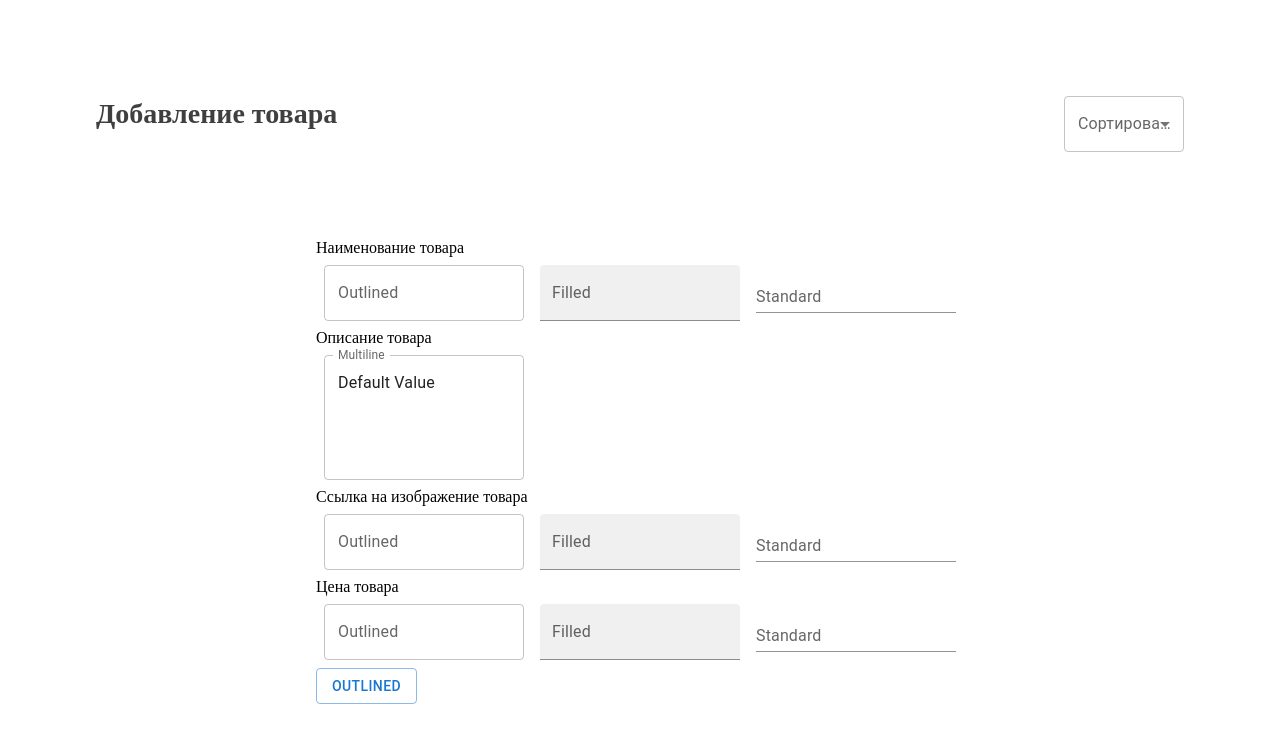
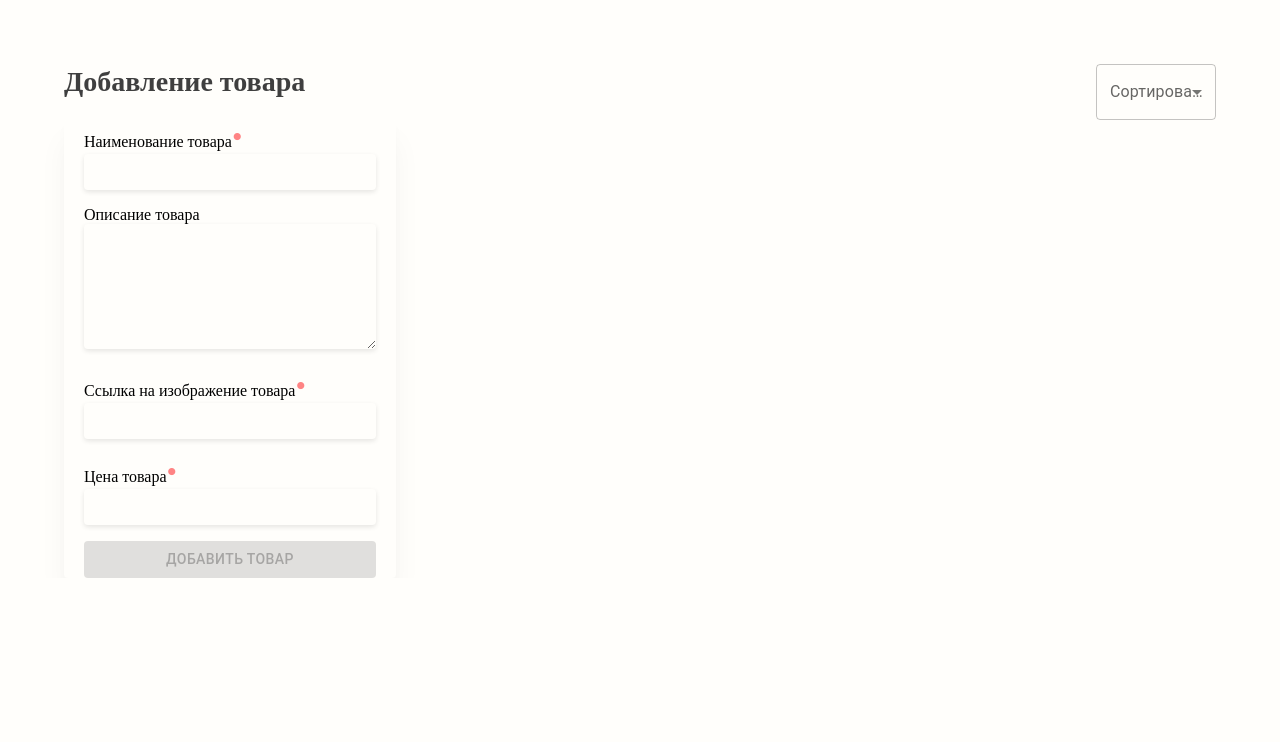
Before and after one commit to icepik77/productLoader, a Next.js app in the folder product-loader/: page / in a window 1280 px wide. Shown: the top 742 px of the page. Built offline with nearby package versions, Linux system fonts and the light colour scheme.

Commit message:
add product layout

```diff
--- a/product-loader/components/button.tsx
+++ /dev/null
@@ -1,11 +0,0 @@
-import * as React from 'react';
-import Stack from '@mui/material/Stack';
-import Button from '@mui/material/Button';
-
-export default function BasicButtons() {
-    return (
-        <Stack spacing={2} direction="row">
-            <Button variant="outlined">Outlined</Button>
-        </Stack>
-    );
-}
--- a/product-loader/components/multiline.tsx
+++ /dev/null
@@ -1,24 +0,0 @@
-import * as React from 'react';
-import Box from '@mui/material/Box';
-import TextField from '@mui/material/TextField';
-
-export default function MultilineTextFields() {
-    return (
-        <Box
-            component="form"
-            sx={{
-                '& .MuiTextField-root': { m: 1, width: '25ch' },
-            }}
-            noValidate
-            autoComplete="off"
-        >
-            <TextField
-                id="outlined-multiline-static"
-                label="Multiline"
-                multiline
-                rows={4}
-                defaultValue="Default Value"
-            />
-        </Box>
-    );
-}
--- a/product-loader/components/textInput.tsx
+++ /dev/null
@@ -1,20 +0,0 @@
-import * as React from 'react';
-import Box from '@mui/material/Box';
-import TextField from '@mui/material/TextField';
-
-export default function BasicTextFields() {
-    return (
-        <Box
-            component="form"
-            sx={{
-                '& > :not(style)': { m: 1, width: '25ch' },
-            }}
-            noValidate
-            autoComplete="off"
-        >
-            <TextField id="outlined-basic" label="Outlined" variant="outlined" />
-            <TextField id="filled-basic" label="Filled" variant="filled" />
-            <TextField id="standard-basic" label="Standard" variant="standard" />
-        </Box>
-    );
-}
--- a/product-loader/package.json
+++ b/product-loader/package.json
@@ -9,8 +9,9 @@
     "lint": "next lint"
   },
   "dependencies": {
-    "@emotion/react": "^11.10.5",
-    "@emotion/styled": "^11.10.5",
+    "@emotion/core": "^11.0.0",
+    "@emotion/react": "^11.10.6",
+    "@emotion/styled": "^11.10.6",
     "@mui/icons-material": "^5.11.9",
     "@mui/material": "^5.11.9",
     "@mui/styled-engine-sc": "^5.11.9",
--- a/product-loader/pages/index.tsx
+++ b/product-loader/pages/index.tsx
@@ -4,13 +4,20 @@ import { Inter } from '@next/font/google'
 import styles from '@/styles/Home.module.css'
 import BasicSelect from '@/components/select'
 import myStyles from '@/styles/myStyles.module.scss'
-import BasicTextFields from '@/components/textInput'
-import MultilineTextFields from '@/components/multiline'
-import BasicButtons from '@/components/button'
+import TextField from '@mui/material/TextField'
+import Button, { ButtonProps } from '@mui/material/Button'
+import { styled } from '@mui/material/styles'
+import { grey } from '@mui/material/colors'
+import photo from '../assets/img/photo.png'
 
 
-
-
+// const ColorButton = styled(Button)<ButtonProps>(({ theme }) => ({
+//   color: theme.palette.getContrastText(grey[500]),
+//   backgroundColor: grey[500],
+//   '&:hover': {
+//     backgroundColor: grey[700],
+//   },
+// }));
 
 const inter = Inter({ subsets: ['latin'] })
 
@@ -27,34 +34,38 @@ export default function Home() {
           href="https://fonts.googleapis.com/icon?family=Material+Icons"
         />
       </Head>
-      <main className={styles.main}>
       <div className={myStyles.topBlock}>
         <h1>
           Добавление товара
         </h1>
         <BasicSelect />
       </div>
-        <div className='product'>
-          <div className='product__add'>
-            <form action="">
-              Наименование товара
-              <BasicTextFields />
-              Описание товара
-              <MultilineTextFields />
-              Ссылка на изображение товара
-              <BasicTextFields />
-              Цена товара
-              <BasicTextFields />
-              <BasicButtons />
+      <div className={myStyles.product}>
+        <div className={myStyles.product__add}>
+          <form action="" className={myStyles.form}>
+            <div className={myStyles.form__content}>
+              <label htmlFor="nameProduct" className={myStyles.inputLabel}>Наименование товара</label>
+              <input type="text" id="nameProduct" className={myStyles.inputText} />
+
+              <label htmlFor="productDescription">Описание товара</label>
+              <textarea name="Text1" id="filled-textarea productDescription" cols={40} rows={5} className={myStyles.inputText}></textarea>
+
+              <label htmlFor="productImage" className={myStyles.inputLabel}>Ссылка на изображение товара</label>
+              <input type="text" id="productImage" className={myStyles.inputText} />
+
+              <label htmlFor="" className={myStyles.inputLabel}>Цена товара</label>
+              <input type="text" id="productCost" className={myStyles.inputText} />
+
+              <Button variant="contained" disabled className={myStyles.Button}>Добавить товар</Button>
+            </div>
           </form>
-
-
         </div>
-          <div className='product__show'>
-
+        <div className={myStyles.product__show}>
+          <div>
+            <img src="" alt="" />
           </div>
         </div>
-      </main>
+      </div>
     </>
   )
 }
--- a/product-loader/styles/globals.css
+++ b/product-loader/styles/globals.css
@@ -1,3 +1,8 @@
+*{
+  font-family: 'Source Sans Pro';
+  font-style: normal;
+  font-weight: 400;
+}
 h1{
   font-family: 'Source Sans Pro';
   font-style: normal;
@@ -6,7 +11,9 @@ h1{
   line-height: 35px;
   color: #3F3F3F;
 }
-
+.input::placeholder {
+  font-size: 12px;
+}
 :root {
   --max-width: 1100px;
   --border-radius: 12px;
@@ -95,8 +102,7 @@ body {
 }
 
 body {
-  color: rgb(var(--foreground-rgb));
-  background: white;
+  background: rgba(255, 254, 251, 0.8);
 }
 
 a {
--- a/product-loader/styles/myStyles.module.scss
+++ b/product-loader/styles/myStyles.module.scss
@@ -3,4 +3,63 @@
     flex-direction: row;
     width: 100%;
     justify-content: space-between;
+    padding-top: 5%;
+    padding-left: 5%;
+    padding-right: 5%;
 }
+.product{
+    display: flex;
+    width: 100%;
+    padding-left: 5%;
+    &__add{
+        width: 30%;
+    }
+    &__show{
+        width: 70%;
+    }
+}
+.inputLabel:after{
+    content: "•";
+    font-size: 30px;
+    color: #FF8484;
+    border-radius: 50%;
+}
+.inputText{
+    margin-bottom: 16px;
+    height: 36px;
+    font-size: 12px;
+    width: 100%;
+
+    border: none;
+    background: #FFFEFB;
+    box-shadow: 0px 2px 5px rgba(0, 0, 0, 0.1);
+    border-radius: 4px;
+    &::placeholder{
+        font: 12px/3 sans-serif;
+    }
+}
+.Button{
+    background: #EEEEEE;
+    border-radius: 10px;
+    font-size: 12px;
+    min-height: 36px;
+    text-transform: none;
+    margin: 24px 0;
+}
+.form{
+    display: flex;
+    flex-direction: column;
+    max-width: 332px;
+    background: #FFFEFB;
+    box-shadow: 0px 20px 30px rgba(0, 0, 0, 0.04), 0px 6px 10px rgba(0, 0, 0, 0.02);
+    border-radius: 4px;
+    &__content{
+        padding: 0 6%;
+    }
+    & textarea{
+        height: 125px;
+    }
+}
+.form .Button{
+    width: 100%;
+}
```
Also changed, not shown: product-loader/assets/img/photo.png (added), 1 other file (tests, documents, lock files or other folders). Lines whose indentation alone changed are shown as unchanged.
